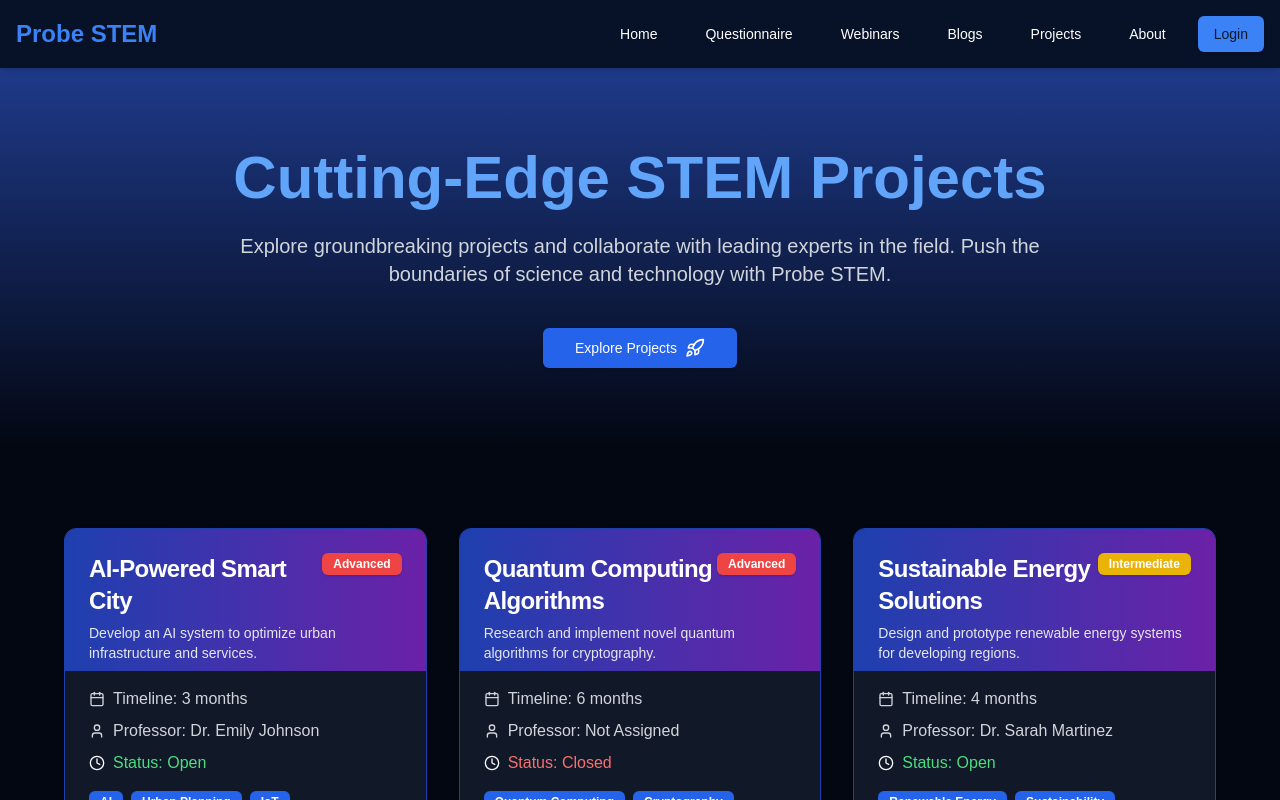
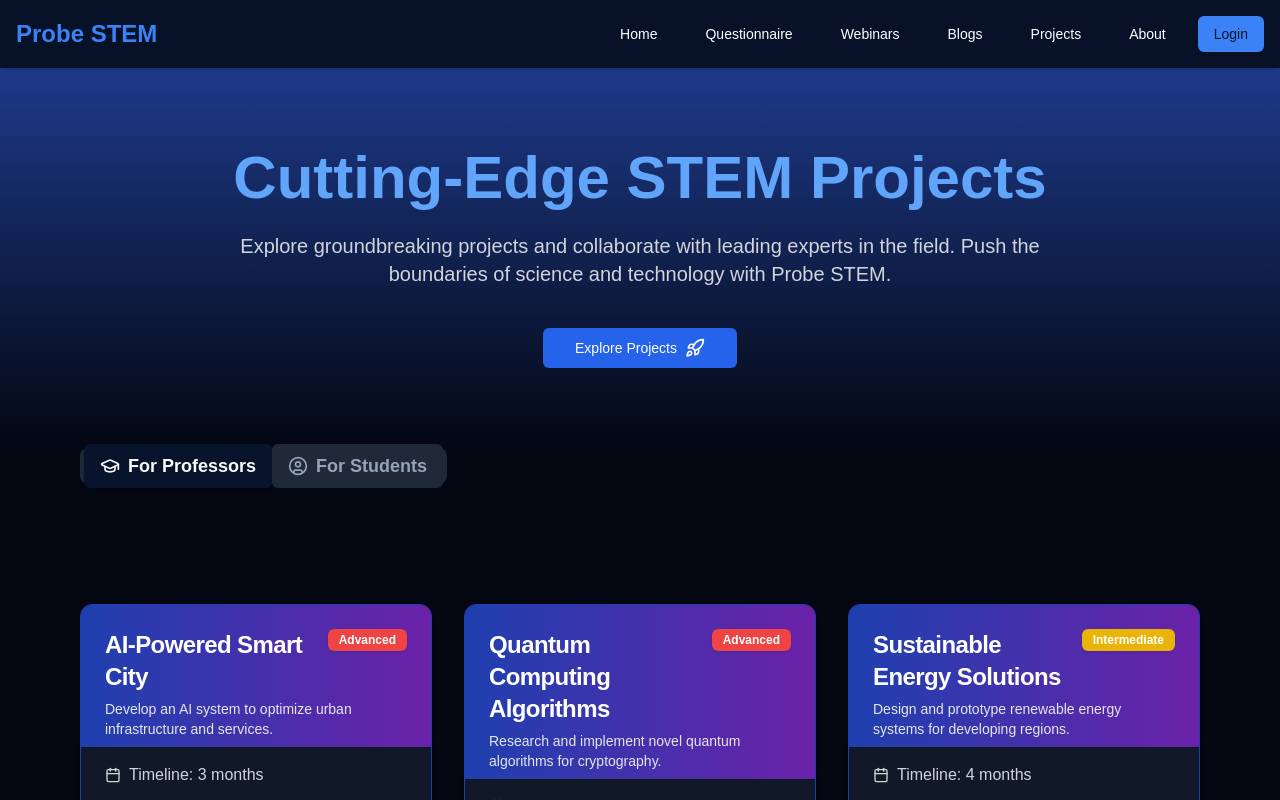
Before and after one commit to Vishal182573/probe-stemm, a React (Vite) app in the folder frontend/: page /projects in a window 1280 px wide. Shown: the top 800 px of the page. Built offline with nearby package versions, Linux system fonts and the light colour scheme.

Commit message:
separate tabs in projects page added ✨

```diff
--- a/frontend/src/pages/home.tsx
+++ b/frontend/src/pages/home.tsx
@@ -339,27 +339,36 @@ const FAQSection = () => {
     {
       question: "What is Probe STEM?",
       answer:
-        "Probe STEM is an innovative online platform that revolutionizes STEM education through interactive learning, cutting-edge technology, and global collaboration.",
+        "Probe STEM is an online research platform designed to facilitate and enhance collaborative efforts across a diverse array of disciplines in Science, Technology, Engineering, and Mathematics (STEM). The platform provides resources that enable students, educators, and professionals to connect, share knowledge, and work together on research projects, fostering innovation and interdisciplinary collaboration.",
     },
     {
-      question: "How does AI-powered learning work?",
+      question: "Who can join Probe STEM?",
       answer:
-        "Our AI algorithms analyze your learning style, pace, and goals to create a personalized learning path. This ensures that you're always challenged at the right level and making optimal progress.",
+        "Probe STEM is open to a wide range of participants, including: 1) Researchers: Professionals and academicians working in STEM fields. 2) Educators: Teachers looking to collaborate on educational projects. 3) Students: Those wishing to participate in research projects, gain mentorship, and build professional networks. 4) Industry Professionals: Research industries interested in finding research mentorship or collaborating with academic researchers. 5) Institutions and Organizations: Academic institutions, research organizations, and companies that want to promote collaborative research, support innovation, and connect with a broader network of experts.",
     },
     {
-      question: "Can I collaborate with other students globally?",
+      question: "How to use Probe STEM?",
       answer:
-        "Absolutely! Probe STEM offers real-time collaboration features that allow you to work on projects with peers from around the world, fostering a truly global learning community.",
+        "Probe STEM provides these essential features: 1) Mentorship Connection: Allows students to connect with mentors for direct interaction and guidance. 2) Discussion forum: Promotes in-depth discussions and Q&A sessions on various topics. 3) Global Research Showcase: Offers a platform for researchers and students to present their work globally. 4) Webinars and online courses: Scheduling research talks or online courses managed by the admin. 5) Industry Collaborations: Links industry partners with professors seeking to advance their research projects.",
     },
     {
-      question: "Are the courses recognized by the industry?",
-      answer:
-        "Yes, our curriculum is designed in partnership with leading tech companies to ensure that you're learning the most relevant and in-demand skills in the STEM field.",
+      question: "Is there any cost to use Probe STEM?",
+      answer: "Probe STEM is completely free to use.",
     },
     {
-      question: "How do I get started with Probe STEM?",
+      question: "How can I find a project?",
       answer:
-        "Getting started is easy! Simply click the 'Get Started' button on our homepage, create an account, and you'll be guided through the process of selecting your first courses and projects.",
+        "For students: Connect with the relevant faculty when they post a project. For faculty: Apply for projects through the online form available under the Industrial Collaboration section when a project is posted by the industry.",
+    },
+    {
+      question: "How can I get a project?",
+      answer:
+        "For students: The faculty has the discretion to decide whether to take you on for a project. For faculty: Industry will do the direct recruitment through Probe STEM.",
+    },
+    {
+      question: "How is Probe STEM useful to me?",
+      answer:
+        "Probe STEM is useful if: 1) You're a student with a research idea you'd like to discuss with an experienced researcher. 2) You're a faculty member seeking a consultancy project with industry partners. 3) You're an institution looking for a platform to showcase your research findings. If you're looking for research interaction in any capacity, Probe STEM is the right place for you.",
     },
   ];
 
--- a/frontend/src/pages/projects.tsx
+++ b/frontend/src/pages/projects.tsx
@@ -12,7 +12,16 @@ import {
   CardTitle,
 } from "@/components/ui/card";
 import { Badge } from "@/components/ui/badge";
-import { Rocket, Calendar, User, Clock, XCircle } from "lucide-react";
+import { Tabs, TabsContent, TabsList, TabsTrigger } from "@/components/ui/tabs";
+import {
+  Rocket,
+  Calendar,
+  User,
+  Clock,
+  XCircle,
+  UserCircle,
+  GraduationCap,
+} from "lucide-react";
 
 interface Project {
   id: number;
@@ -66,7 +75,49 @@ const ProjectsPage = () => {
       <Navbar />
       <main className="flex-grow">
         <ProjectsHero />
-        <ProjectsList projects={projects} />
+        <Tabs defaultValue="professors" className="max-w-6xl mx-auto px-4 ">
+          <TabsList className="mb-8 ">
+            <TabsTrigger
+              className="text-lg
+              font-semibold
+              px-4
+              py-2
+              rounded-md
+              bg-gray-800
+              hover:bg-gray-700
+              cursor-pointer
+              transition-all
+              duration-300"
+              value="professors"
+            >
+              {<GraduationCap className="mr-2 h-5 w-5" />}
+              For Professors
+            </TabsTrigger>
+
+            <TabsTrigger
+              className="text-lg
+              font-semibold
+              px-4
+              py-2
+              rounded-md
+              bg-gray-800
+              hover:bg-gray-700
+              cursor-pointer
+              transition-all
+              duration-300"
+              value="students"
+            >
+              {<UserCircle className="mr-2 h-5 w-5" />}
+              For Students
+            </TabsTrigger>
+          </TabsList>
+          <TabsContent value="professors">
+            <ProfessorProjectsList projects={projects} />
+          </TabsContent>
+          <TabsContent value="students">
+            <StudentProjectsList projects={projects} />
+          </TabsContent>
+        </Tabs>
       </main>
       <Footer />
     </div>
@@ -113,19 +164,23 @@ const ProjectsHero = () => {
   );
 };
 
-const ProjectsList = ({ projects }: { projects: Project[] }) => {
+const ProfessorProjectsList = ({ projects }: { projects: Project[] }) => {
   return (
-    <section className="py-20 px-4">
-      <div className="max-w-6xl mx-auto grid grid-cols-1 md:grid-cols-2 lg:grid-cols-3 gap-8">
+    <section className="py-20">
+      <div className="grid grid-cols-1 md:grid-cols-2 lg:grid-cols-3 gap-8">
         {projects.map((project, index) => (
-          <ProjectCard key={project.id} project={project} index={index} />
+          <ProfessorProjectCard
+            key={project.id}
+            project={project}
+            index={index}
+          />
         ))}
       </div>
     </section>
   );
 };
 
-const ProjectCard = ({
+const ProfessorProjectCard = ({
   project,
   index,
 }: {
@@ -224,4 +279,93 @@ const ProjectCard = ({
   );
 };
 
+const StudentProjectsList = ({ projects }: { projects: Project[] }) => {
+  return (
+    <section className="py-20">
+      <div className="grid grid-cols-1 md:grid-cols-2 lg:grid-cols-3 gap-8">
+        {projects.map((project, index) => (
+          <StudentProjectCard
+            key={project.id}
+            project={project}
+            index={index}
+          />
+        ))}
+      </div>
+    </section>
+  );
+};
+
+const StudentProjectCard = ({
+  project,
+  index,
+}: {
+  project: Project;
+  index: number;
+}) => {
+  const difficultyColor = {
+    Beginner: "bg-green-500",
+    Intermediate: "bg-yellow-500",
+    Advanced: "bg-red-500",
+  };
+
+  return (
+    <motion.div
+      initial={{ opacity: 0, y: 20 }}
+      animate={{ opacity: 1, y: 0 }}
+      transition={{ duration: 0.5, delay: index * 0.1 }}
+    >
+      <Card className="bg-gray-900 border-blue-800 overflow-hidden">
+        <CardHeader className="bg-gradient-to-r from-blue-800 to-purple-800 pb-2">
+          <div className="flex justify-between items-start">
+            <CardTitle className="text-2xl font-bold text-white">
+              {project.title}
+            </CardTitle>
+            <Badge
+              className={`${difficultyColor[project.difficulty]} text-white`}
+            >
+              {project.difficulty}
+            </Badge>
+          </div>
+          <CardDescription className="text-gray-200 mt-2">
+            {project.description}
+          </CardDescription>
+        </CardHeader>
+        <CardContent className="pt-4">
+          <div className="space-y-2">
+            <div className="flex items-center text-gray-300">
+              <Calendar className="mr-2 h-4 w-4" />
+              <span>Timeline: {project.timeline}</span>
+            </div>
+            <div className="flex items-center text-gray-300">
+              <User className="mr-2 h-4 w-4" />
+              <span>
+                {project.professor
+                  ? `Professor: ${project.professor}`
+                  : "Professor: Not Assigned"}
+              </span>
+            </div>
+          </div>
+          <div className="mt-4 flex flex-wrap gap-2">
+            {project.tags.map((tag, i) => (
+              <Badge
+                key={i}
+                variant="secondary"
+                className="bg-blue-600 text-white"
+              >
+                {tag}
+              </Badge>
+            ))}
+          </div>
+        </CardContent>
+        <CardFooter>
+          <Button className="w-full bg-blue-600 hover:bg-blue-700">
+            Apply Now
+            <Rocket className="ml-2 h-4 w-4" />
+          </Button>
+        </CardFooter>
+      </Card>
+    </motion.div>
+  );
+};
+
 export default ProjectsPage;
```
